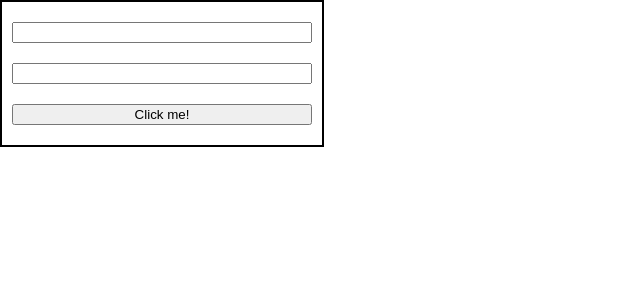
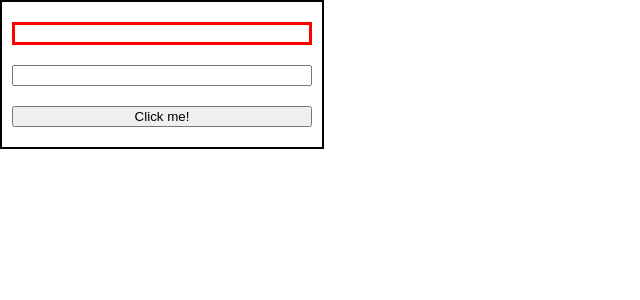
Before and after one commit to freshcodeAlice/react-remember, a React (Create React App) app: page / in a window 1280 px wide. Shown: the top 300 px of the page, without its empty margins (0-640 px from the left). Built offline with nearby package versions, Linux system fonts and the light colour scheme.

Commit message:
Banal Validation

```diff
--- a/src/components/SignInForm/SignInForm.css
+++ b/src/components/SignInForm/SignInForm.css
@@ -9,3 +9,11 @@
 .form-container * {
     margin: 10px 0;
 }
+
+.validEmail {
+    border: 3px solid green
+}
+
+.invalidEmail {
+    border: 3px solid red
+}
--- a/src/components/SignInForm/index.js
+++ b/src/components/SignInForm/index.js
@@ -7,17 +7,28 @@ class SignInForm extends React.Component {
         this.state = {
             email: "",
             password: "",
-
+            isEmailValid: false
         }
     }
 
 
     handleInput = (event) => {
-        console.log(event.target)
         const {name, value} = event.target;
-        this.setState({
-             [name]: value
-        })
+
+            const verdict = this.validateEmail(event.target);
+
+                this.setState({
+                    isEmailValid: verdict,
+                    [name]: value
+                });
+        }
+
+    validateEmail = (target) => {
+        const {name, value} = target;
+        if(name === "email" && value.length > 6) {
+            return true
+        }
+        return false
     }
 
 
@@ -42,9 +53,10 @@ console.dir(event.target);
     }
 
     render() {
+        const {isEmailValid} = this.state;
         return(
             <form className="form-container" onSubmit={this.handleSubmit}>
-                <input type="text" value={this.state.email} onChange={this.handleInput} name="email"/>
+                <input type="text" value={this.state.email} onChange={this.handleInput} name="email" className={isEmailValid ? "validEmail" : "invalidEmail"}/>
                 <input type="password" value={this.state.password} name="password"  onChange={this.handleInput}/>
                 <button type="submit">Click me!</button>
             </form>
```
